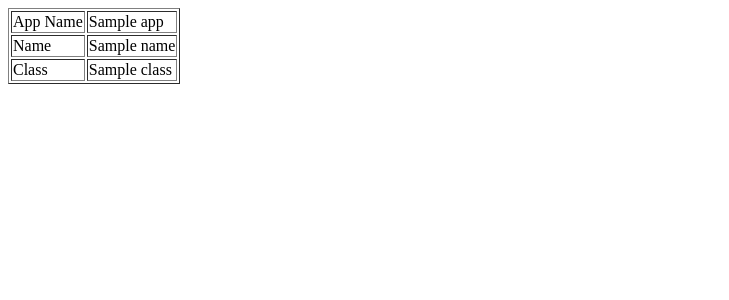
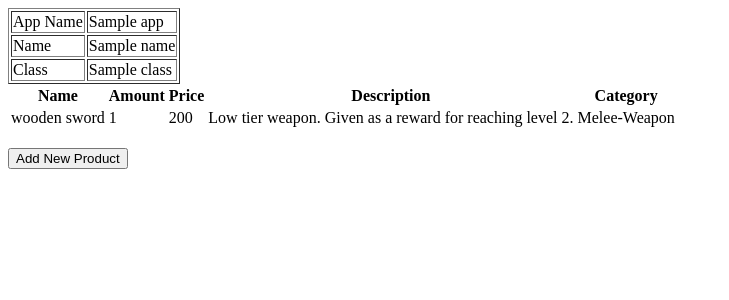
Before and after one commit to ilhamzik/player01-inventory, a Django app: template main/templates/main.html in a window 1280 px wide. Shown: the top 300 px of the page, without its empty margins (0-729 px from the left). Run offline with Django 4.2, Linux system fonts and the light colour scheme; data comes from the database, SQL or seed files in the repository; tables that the repository leaves empty hold one stand-in row (values such as "Sample post"); the template is opened without the code that fills it: values that come from a table or form of the project are taken from there, most other values are stand-ins (such as "Sample title", 1, 10 or a date in 2020).

Commit message:
tugas 3 done

```diff
--- a/main/models.py
+++ b/main/models.py
@@ -2,7 +2,7 @@ from django.db import models
 
 class Product(models.Model):
     name = models.CharField(max_length=255)
-    amount = models.IntegerField()
+    amount = models.IntegerField(default=0)
     price = models.IntegerField()
     description = models.TextField()
-    category = models.TextField()
+    category = models.TextField(default='')
--- a/main/templates/main.html
+++ b/main/templates/main.html
@@ -1,3 +1,6 @@
+{% extends 'base.html' %}
+
+{% block content %}
     <head>
         <title>{{ app }}</title>
     </head>
@@ -29,3 +32,35 @@
             </tr>
         </table>
     </body>
+
+    <table>
+        <tr>
+            <th>Name</th>
+            <th>Amount</th>
+            <th>Price</th>
+            <th>Description</th>
+            <th>Category</th>
+        </tr>
+
+        {% comment %} Berikut cara memperlihatkan data produk di bawah baris ini {% endcomment %}
+
+        {% for product in products %}
+            <tr>
+                <td>{{product.name}}</td>
+                <td>{{product.amount}}</td>
+                <td>{{product.price}}</td>
+                <td>{{product.description}}</td>
+                <td>{{product.category}}</td>
+            </tr>
+        {% endfor %}
+    </table>
+
+    <br />
+
+    <a href="{% url 'main:create_product' %}">
+        <button>
+            Add New Product
+        </button>
+    </a>
+
+{% endblock content %}
--- a/main/urls.py
+++ b/main/urls.py
@@ -1,8 +1,13 @@
 from django.urls import path
-from main.views import show_main
+from main.views import show_main, create_product, show_xml, show_json, show_xml_by_id, show_json_by_id
 
 app_name = 'main'
 
 urlpatterns = [
     path('', show_main, name='show_main'),
+    path('create-product', create_product, name='create_product'),
+    path('xml/', show_xml, name='show_xml'),
+    path('json/', show_json, name='show_json'),
+    path('xml/<int:id>/', show_xml_by_id, name='show_xml_by_id'),
+    path('json/<int:id>/', show_json_by_id, name='show_json_by_id'),
 ]
--- a/player01_inventory/urls.py
+++ b/player01_inventory/urls.py
@@ -19,5 +19,5 @@ from django.urls import path, include
 
 urlpatterns = [
     path('admin/', admin.site.urls),
-     path('main/', include('main.urls')),
+     path('', include('main.urls')),
 ]
--- a/requirements.txt
+++ b/requirements.txt
@@ -4,3 +4,4 @@ whitenoise
 psycopg2-binary
 requests
 urllib3
+django-environ
--- /dev/null
+++ b/templates/base.html
@@ -0,0 +1,18 @@
+{% load static %}
+<!DOCTYPE html>
+<html lang="en">
+    <head>
+        <meta charset="UTF-8" />
+        <meta
+            name="viewport"
+            content="width=device-width, initial-scale=1.0"
+        />
+        {% block meta %}
+        {% endblock meta %}
+    </head>
+
+    <body>
+        {% block content %}
+        {% endblock content %}
+    </body>
+</html>
```
Also changed, not shown: main/forms.py (added, +7 -0 lines), main/templates/create_product.html (added, +19 -0 lines), main/views.py (+36 -3 lines), player01_inventory/settings.py (+17 -1 lines), .github/workflows/pbp-deploy.yml (added), READMEtgs3.md (added), db.sqlite3, main/migrations/0002_remove_product_date_added_product_amount_and_more.py (added), 3 other files. Lines whose indentation alone changed are shown as unchanged.
